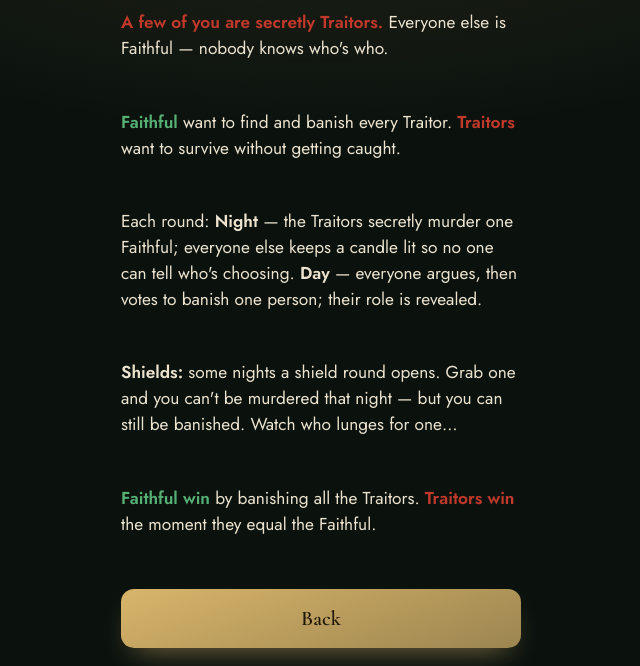
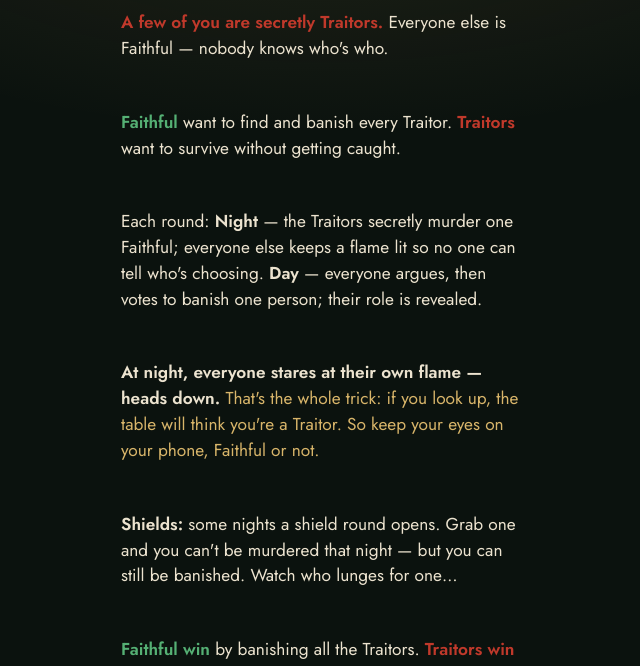
Before and after one commit to jack8703-stack/amy-berge-card, a plain HTML site: page traitors2.html in a window 1280 px wide. Both pictures are taken after a click on the button "How to play". Shown: the part 117-783 px from the top of the page, without its empty margins (319-959 px from the left). Drawn offline with nearby package versions, Linux system fonts and the light colour scheme; no server answers.

Commit message:
traitors2: teach the heads-down rule upfront (rules + captain script)

```diff
--- a/traitors2.html
+++ b/traitors2.html
@@ -89,7 +89,8 @@
     <div class="intro" style="max-width:34em">
       <p><b style="color:var(--traitor)">A few of you are secretly Traitors.</b> Everyone else is Faithful — nobody knows who's who.</p>
       <p><b style="color:var(--faithful)">Faithful</b> want to find and banish every Traitor. <b style="color:var(--traitor)">Traitors</b> want to survive without getting caught.</p>
-      <p>Each round: <b>Night</b> — the Traitors secretly murder one Faithful; everyone else keeps a candle lit so no one can tell who's choosing. <b>Day</b> — everyone argues, then votes to banish one person; their role is revealed.</p>
+      <p>Each round: <b>Night</b> — the Traitors secretly murder one Faithful; everyone else keeps a flame lit so no one can tell who's choosing. <b>Day</b> — everyone argues, then votes to banish one person; their role is revealed.</p>
+      <p style="color:var(--gold)"><b>At night, everyone stares at their own flame — heads down.</b> That's the whole trick: if you look up, the table will think you're a Traitor. So keep your eyes on your phone, Faithful or not.</p>
       <p><b>Shields:</b> some nights a shield round opens. Grab one and you can't be murdered that night — but you can still be banished. Watch who lunges for one…</p>
       <p><b style="color:var(--faithful)">Faithful win</b> by banishing all the Traitors. <b style="color:var(--traitor)">Traitors win</b> the moment they equal the Faithful.</p>
     </div>
@@ -411,7 +412,7 @@
 
   // ---- night ----
   function nightView(){
-    if(amCaptain()){ show('s-wait'); $('waitTitle').textContent='Night'; $('waitNarr').textContent='The Traitors are choosing.'; setScript($('waitScript'),'Read aloud','Everyone, candles up — keep them lit. Traitors, choose who dies tonight.'); $('waitStatus').textContent='This advances on its own when the Traitors agree.'; return; }
+    if(amCaptain()){ show('s-wait'); $('waitTitle').textContent='Night'; $('waitNarr').textContent='The Traitors are choosing.'; setScript($('waitScript'),'Read aloud','Everyone — heads down, eyes on your own flame. If you look up, people will think you are a Traitor. Traitors, choose who dies tonight.'); $('waitStatus').textContent='This advances on its own when the Traitors agree.'; return; }
     if(meAlive()&&myRole==='t'){
       var targets=aliveArr().filter(function(p){ return p.uid!==myUid && myMates.indexOf(p.name)<0; });
       renderPick('Night','Agree with your fellow Traitors — tap who dies tonight.',targets,'kill');
```
